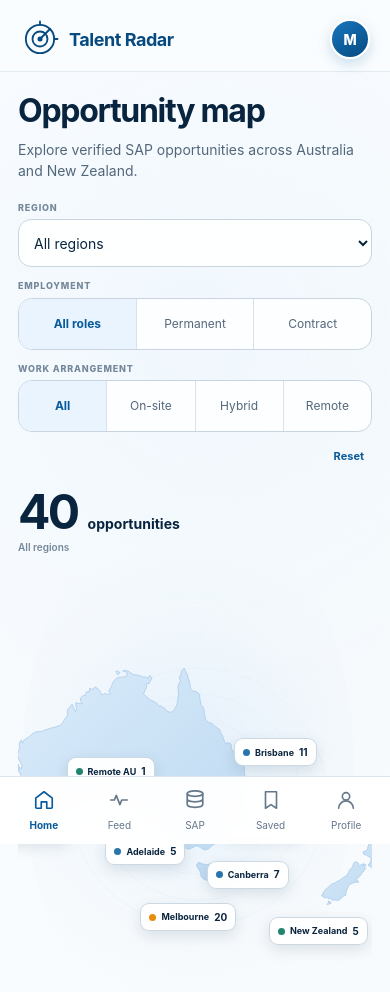
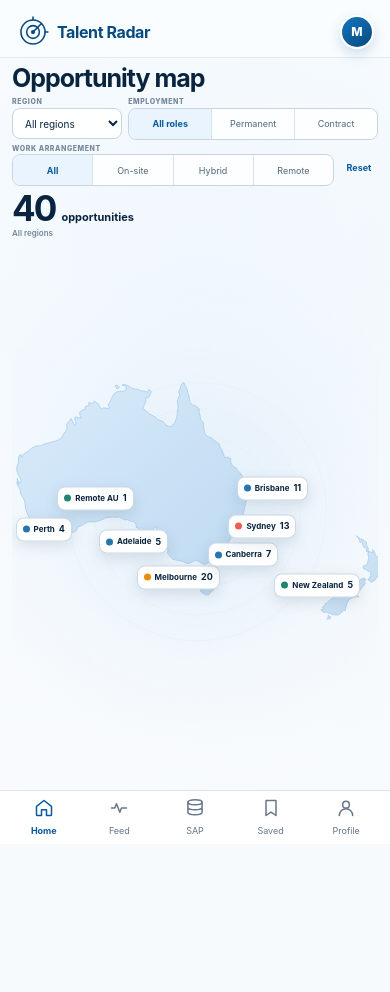
Before and after one commit to sap-cloud-lab/talent-radar, a plain HTML site: page dashboard.html in a window 390 px wide. After the commit the page ends 844 px from the top, so only its background shows below. Drawn offline with Linux system fonts and the light colour scheme.

Commit message:
Make mobile home map-first and viewport fitted

```diff
--- a/dashboard.html
+++ b/dashboard.html
@@ -16,7 +16,7 @@
     <link rel="manifest" href="manifest.webmanifest" />
     <link rel="icon" href="public/talent-radar-icon.svg" type="image/svg+xml" />
     <link rel="apple-touch-icon" href="public/talent-radar-icon-180.png" />
-    <link rel="stylesheet" href="styles/dashboard.css?v=20260724n" />
+    <link rel="stylesheet" href="styles/dashboard.css?v=20260724p" />
   </head>
   <body>
     <header class="mobile-topbar" aria-label="Talent Radar mobile header">
@@ -127,10 +127,10 @@
       </form>
     </dialog>
 
-    <script src="scripts/shared.js?v=20260724n"></script>
-    <script src="scripts/live-jobs.js?v=20260724n"></script>
-    <script src="scripts/data.js?v=20260724n"></script>
-    <script src="scripts/pwa.js?v=20260724n"></script>
-    <script src="scripts/dashboard.js?v=20260724n"></script>
+    <script src="scripts/shared.js?v=20260724p"></script>
+    <script src="scripts/live-jobs.js?v=20260724p"></script>
+    <script src="scripts/data.js?v=20260724p"></script>
+    <script src="scripts/pwa.js?v=20260724p"></script>
+    <script src="scripts/dashboard.js?v=20260724p"></script>
   </body>
 </html>
--- a/scripts/dashboard.js
+++ b/scripts/dashboard.js
@@ -448,7 +448,7 @@
       })
       .join("");
     const mobilePositions = {
-      perth: [1, 55],
+      perth: [7, 55],
       adelaide: [27, 60],
       melbourne: [36, 74],
       canberra: [53, 65],
--- a/styles/dashboard.css
+++ b/styles/dashboard.css
@@ -3440,21 +3440,21 @@ button.secondary-action {
     z-index: 25;
     inset: 0 0 auto;
     display: flex;
-    min-height: calc(72px + env(safe-area-inset-top));
+    min-height: calc(58px + env(safe-area-inset-top));
     align-items: flex-end;
     justify-content: space-between;
     border-bottom: 1px solid rgba(217, 227, 236, 0.72);
     background: rgba(250, 253, 255, 0.92);
-    padding: env(safe-area-inset-top) 20px 12px;
+    padding: env(safe-area-inset-top) 16px 8px;
     backdrop-filter: blur(18px);
   }
 
   .mobile-brand {
     display: inline-flex;
     align-items: center;
-    gap: 9px;
+    gap: 7px;
     color: var(--blue-deep);
-    font-size: 18px;
+    font-size: 16px;
     font-weight: 740;
     letter-spacing: -0.025em;
     text-decoration: none;
@@ -3462,20 +3462,20 @@ button.secondary-action {
 
   .mobile-brand .brand-mark,
   .mobile-brand .brand-mark svg {
-    width: 40px;
-    height: 40px;
+    width: 34px;
+    height: 34px;
   }
 
   .mobile-profile {
     display: grid;
-    width: 40px;
-    height: 40px;
+    width: 34px;
+    height: 34px;
     place-items: center;
     border: 2px solid #fff;
     border-radius: 50%;
     background: linear-gradient(145deg, #1776bd, #064a80);
     color: #fff;
-    font-size: 14px;
+    font-size: 12px;
     font-weight: 760;
     text-decoration: none;
     box-shadow: 0 5px 14px rgba(7, 90, 156, 0.2);
@@ -3489,7 +3489,7 @@ button.secondary-action {
     grid-template-columns: repeat(5, 1fr);
     border-top: 1px solid rgba(217, 227, 236, 0.9);
     background: rgba(255, 255, 255, 0.96);
-    padding: 8px 6px calc(7px + env(safe-area-inset-bottom));
+    padding: 4px 6px calc(4px + env(safe-area-inset-bottom));
     backdrop-filter: blur(18px);
   }
 
@@ -3497,16 +3497,16 @@ button.secondary-action {
     display: grid;
     min-width: 0;
     justify-items: center;
-    gap: 3px;
-    padding: 4px 2px;
+    gap: 2px;
+    padding: 3px 2px;
     color: #65778a;
-    font-size: 10px;
+    font-size: 9px;
     text-decoration: none;
   }
 
   .mobile-bottom-nav a .icon {
-    width: 22px;
-    height: 22px;
+    width: 20px;
+    height: 20px;
   }
 
   .mobile-bottom-nav a.active {
@@ -3519,7 +3519,7 @@ button.secondary-action {
   }
 
   .page {
-    padding: calc(94px + env(safe-area-inset-top)) 18px calc(92px + env(safe-area-inset-bottom));
+    padding: calc(76px + env(safe-area-inset-top)) 16px calc(72px + env(safe-area-inset-bottom));
   }
 
   .page-header {
@@ -3583,7 +3583,7 @@ button.secondary-action {
   }
 
   .page-title {
-    font-size: 32px;
+    font-size: 29px;
   }
 
   .page-subtitle {
@@ -3750,6 +3750,156 @@ button.secondary-action {
     font-size: 13px;
   }
 
+  .home-page {
+    height: 100dvh;
+    min-height: 0;
+    overflow: hidden;
+    padding: calc(66px + env(safe-area-inset-top)) 12px calc(58px + env(safe-area-inset-bottom));
+  }
+
+  .home-page .page-header {
+    margin-bottom: 7px;
+  }
+
+  .home-page .page-title {
+    font-size: 25px;
+    line-height: 1;
+  }
+
+  .home-page .page-subtitle {
+    display: none;
+  }
+
+  .home-page .map-filter-bar {
+    position: relative;
+    display: grid;
+    grid-template-columns: minmax(96px, 0.75fr) minmax(150px, 1.4fr) 38px;
+    gap: 5px 6px;
+  }
+
+  .home-page .map-region-select {
+    grid-column: 1;
+    grid-row: 1;
+  }
+
+  .home-page .map-filter-group:not(.work-mode) {
+    grid-column: 2 / 4;
+    grid-row: 1;
+  }
+
+  .home-page .map-filter-group.work-mode {
+    grid-column: 1 / 3;
+    grid-row: 2;
+  }
+
+  .home-page .map-filter-reset {
+    grid-column: 3;
+    grid-row: 2;
+    min-height: 31px;
+    align-self: end;
+    justify-self: stretch;
+    margin: 0;
+    padding: 0 2px;
+    font-size: 9px;
+  }
+
+  .home-page .map-region-select,
+  .home-page .map-filter-group {
+    gap: 2px;
+    min-width: 0;
+  }
+
+  .home-page .map-region-select > span,
+  .home-page .map-filter-group > span {
+    font-size: 7px;
+    line-height: 1.1;
+    letter-spacing: 0.08em;
+  }
+
+  .home-page .map-region-select select {
+    min-width: 0;
+    min-height: 31px;
+    height: 31px;
+    border-radius: 8px;
+    padding: 0 21px 0 8px;
+    font-size: 10px;
+  }
+
+  .home-page .map-filter-group > div {
+    min-height: 31px;
+    border-radius: 8px;
+  }
+
+  .home-page .map-filter-group button {
+    min-height: 30px;
+    padding: 0 4px;
+    font-size: 9px;
+    line-height: 1;
+  }
+
+  .home-page .explorer-grid {
+    min-height: 0;
+    margin-top: 2px;
+  }
+
+  .home-page .map-panel {
+    min-height: 0;
+  }
+
+  .home-page .opportunity-count {
+    top: 3px;
+    gap: 1px;
+  }
+
+  .home-page .opportunity-count > div {
+    gap: 6px;
+  }
+
+  .home-page .opportunity-count strong {
+    font-size: 35px;
+  }
+
+  .home-page .opportunity-count span {
+    font-size: 11px;
+  }
+
+  .home-page .opportunity-count small {
+    font-size: 8px;
+  }
+
+  .home-page .map-glow {
+    inset: 26px -8% -5px -8%;
+  }
+
+  .home-page .region-map {
+    inset: auto -13% auto -13%;
+    top: 52%;
+    width: 126%;
+    height: auto;
+    transform: translateY(-48%);
+  }
+
+  .home-page .mobile-map-labels {
+    inset: auto -7% auto -7%;
+    top: 52%;
+    width: 114%;
+    height: auto;
+    aspect-ratio: 850 / 520;
+    transform: translateY(-48%);
+  }
+
+  .home-page .mobile-map-marker {
+    min-height: 24px;
+    gap: 4px;
+    border-radius: 8px;
+    padding: 0 6px;
+    font-size: 8px;
+  }
+
+  .home-page .mobile-map-marker strong {
+    font-size: 9px;
+  }
+
   .home-footer {
     grid-template-columns: 1fr;
   }
```
Also changed, not shown: service-worker.js (+7 -7 lines), 2 other files.
